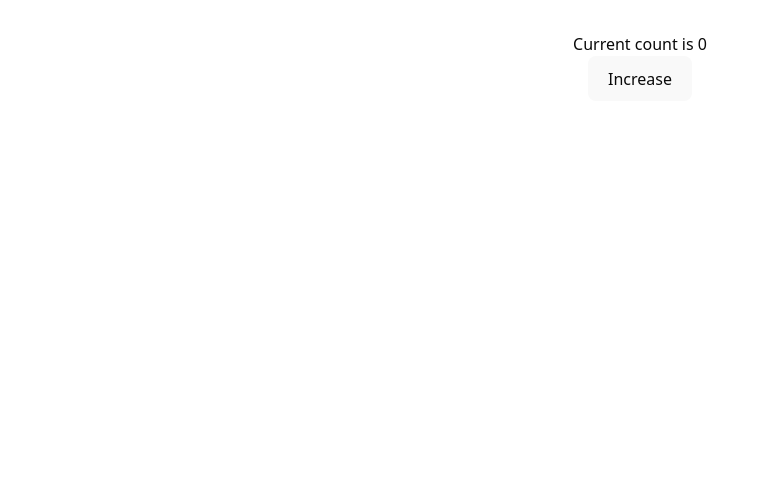
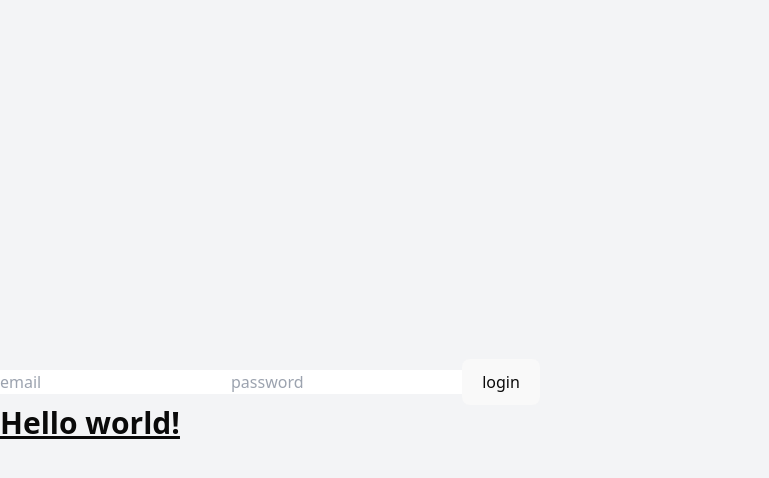
Before and after one commit to SunilBista/TaskManager, a React (Vite) app in the folder frontend/: page /login in a window 1280 px wide. Shown: the top 478 px of the page, without its empty margins (0-769 px from the left). Built offline with nearby package versions, Linux system fonts and the light colour scheme.

Commit message:
feat: setup the App component for different page routes

```diff
--- a/frontend/src/App.tsx
+++ b/frontend/src/App.tsx
@@ -1,15 +1,28 @@
-import { useState } from "react";
-import "./App.css";
-import React from "react";
+import {
+  BrowserRouter as Router,
+  Route,
+  Routes,
+  Navigate,
+} from "react-router-dom";
+import Login from "./components/Login";
+import Signup from "./components/Signup";
+import Dashboard from "./components/Dashboard";
 
-const App: React.FC = () => {
-  const [count, setCount] = useState<number>(0);
+function App() {
   return (
-    <>
-      <p>Current count is {count}</p>
-      <button onClick={() => setCount(count + 1)}>Increase</button>
-    </>
+    <div className="min-h-screen bg-gray-100 flex items-center justify-center">
+      <div className="w-full">
+        <Router>
+          <Routes>
+            <Route path="/" element={<Navigate to="/login" />} />
+            <Route path="/login" element={<Login />} />
+            <Route path="/signup" element={<Signup />} />
+            <Route path="/dashboard" element={<Dashboard />} />
+          </Routes>
+        </Router>
+      </div>
+    </div>
   );
-};
+}
 
 export default App;
```
